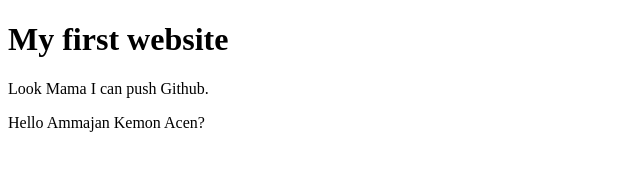
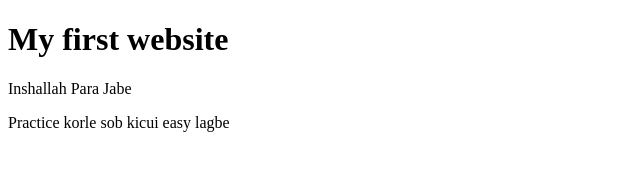
Before and after one commit to abuzar-gifari/My-First-Website, a plain HTML site: page index.html in a window 1280 px wide. Shown: the whole page, without its empty margins (0-640 px from the left). Drawn offline with Linux system fonts and the light colour scheme.

Commit message:
ghost hunting

```diff
--- a/index.html
+++ b/index.html
@@ -7,7 +7,7 @@
 </head>
 <body>
     <h1>My first website</h1>
-    <p>Look Mama I can push Github.</p>
-    <p>Hello Ammajan Kemon Acen?</p>
+    <p>Inshallah Para Jabe</p>
+    <p>Practice korle sob kicui easy lagbe</p>
 </body>
 </html>
```
